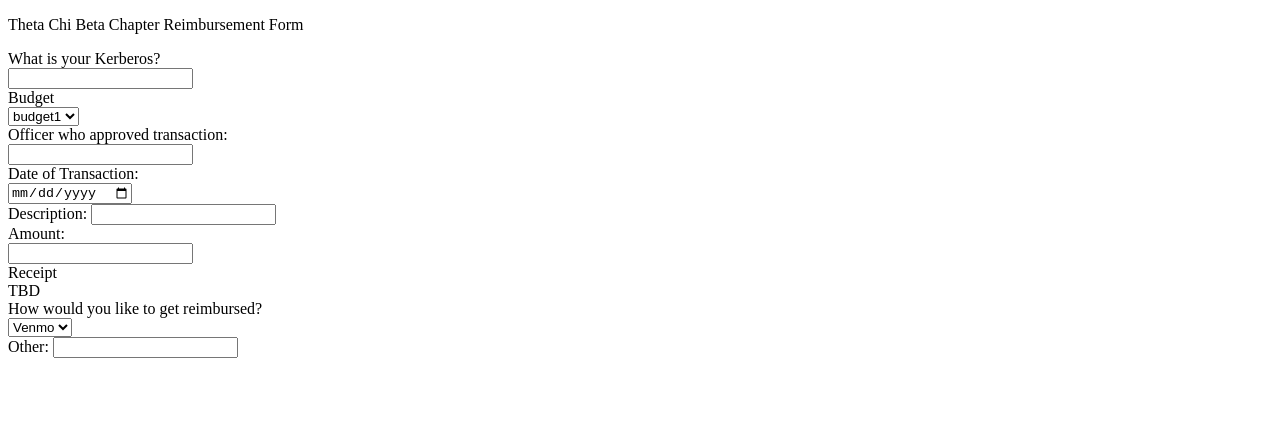
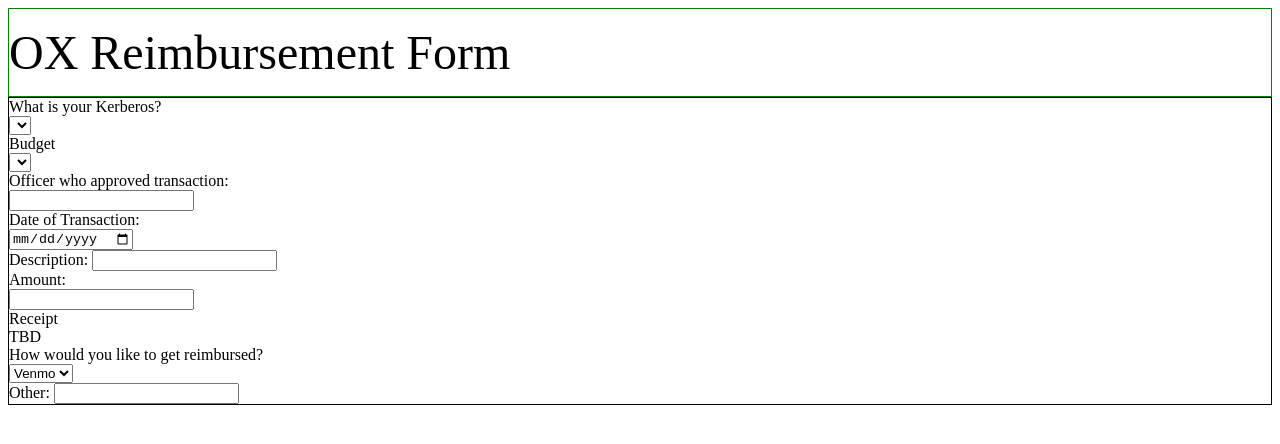
Before and after one commit to juanmoo/AutoBooks, a plain HTML site: page web/form.html in a window 1280 px wide. Drawn offline with nearby package versions, Linux system fonts and the light colour scheme.

Commit message:
Restructure form and add css
Signed-off-by: juanortiz <juanmoo@me.com>

```diff
--- a/web/form.html
+++ b/web/form.html
@@ -3,22 +3,23 @@
 <html>
     <head>
         <title>Reimbursement Request Form</title>
+	<script type="text/javascript" src="https://code.jquery.com/jquery-3.4.1.min.js"></script>
+	<link rel="stylesheet" href="style.css">
     </head>
 
     <body>
-        <p>Theta Chi Beta Chapter Reimbursement Form</p>
-    </body>
 
+	<div class="boxed">
+	<p> <font size="20">OX Reimbursement Form</font></p>
+	</div>
+
+	<div class="main_form">
 		<form>
         		What is your Kerberos?<br>
-        <input type="text" name="kerberos"><br>
+			<select id="kerberos_select" name="kerberos_select"></select><br>
 
         		Budget<br>
-        <select name="budget">
-            <option value="budget1">budget1</option>
-            <option value="budget2">budget2</option>
-            <option value="budget3">budget3</option>
-            <option value="budget4">budget4</option>
+        		<select id="budget_select" name="budget">
         		</select><br>
 
         		Officer who approved transaction:<br>
@@ -44,7 +45,13 @@
         		</select><br>
         		Other:
         		<input type="text" name="other_method">
+		</form>
+	</div>
+
+    </body>
 
 
-    </form>
+    <!-- Scripts -->
+    <script type="text/javascript" src="./jq-script.js"></script>
+
 </html>
--- /dev/null
+++ b/web/style.css
@@ -0,0 +1,7 @@
+.boxed {
+	border: 1px solid green ;
+ }
+
+ .main_form {
+	border: 1px solid black;
+ }
```
Lines whose indentation alone changed are shown as unchanged.
